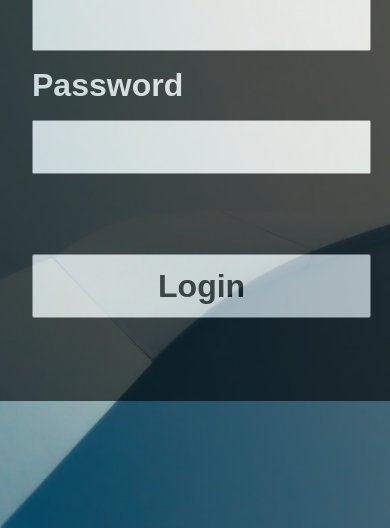
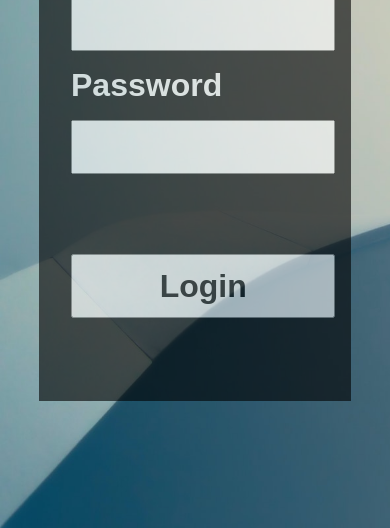
Before and after one commit to akayjoshi/login-form, a plain HTML site: page index.html in a window 390 px wide. Shown: the part 316-844 px from the top of the page. Drawn offline with Linux system fonts and the light colour scheme.

Commit message:
Update min width for mobo

```diff
--- a/style.css
+++ b/style.css
@@ -16,7 +16,7 @@
 
 .wrapper{
     background-color: black;
-    width: clamp(400px, 80vw, 700px);
+    width: clamp(300px, 80vw, 700px);
     height: 70vh;
     opacity: 0.6;
     display: flex;
```
